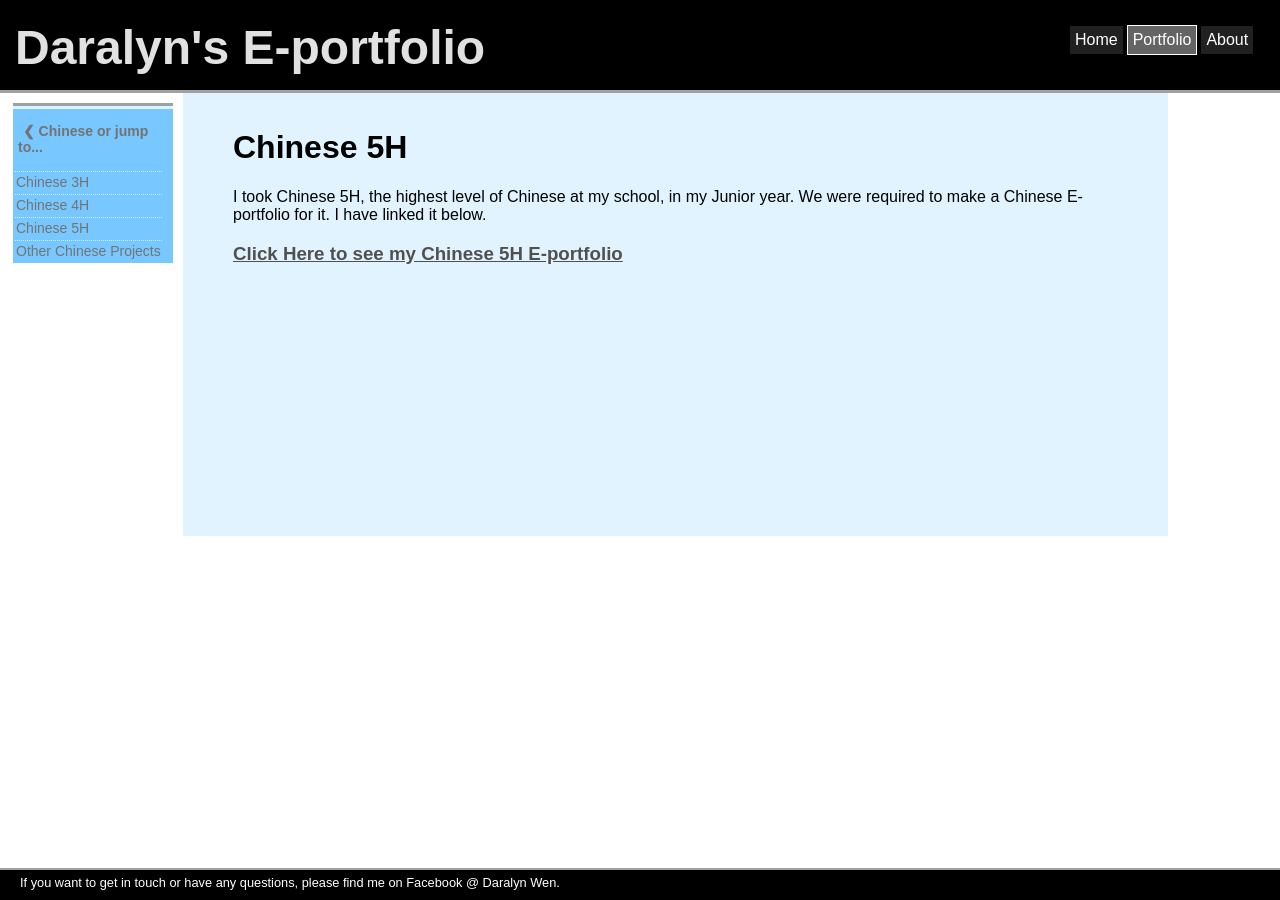
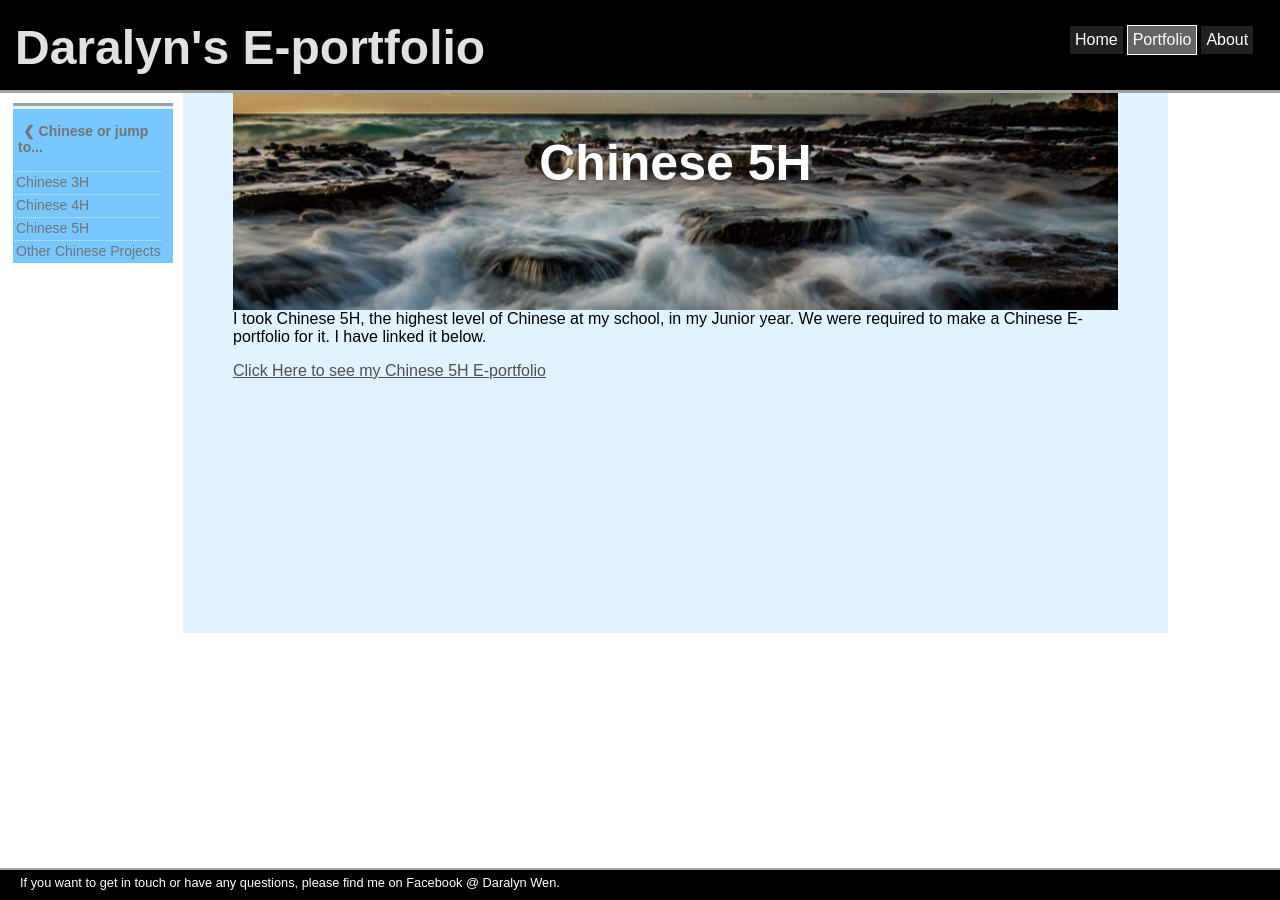
Before and after one commit to daralyn/daralyn.github.io, a Jekyll site: the page built from portfolio/chinese/chinese5h.html, in a window 1280 px wide. Built offline with Jekyll 4.4.1, drawn with Linux system fonts in a browser that asks for light colours.

Commit message:
Update chinese5h.html

```diff
--- a/portfolio/chinese/chinese5h.html
+++ b/portfolio/chinese/chinese5h.html
@@ -21,13 +21,14 @@ title: Daralyn's Chinese Portfolio - Chinese 5H
 			</tbody>
 		</table>
 </div> <!-- sidebar-->
-<br>
-<h1>
-  Chinese 5H
-</h1>
+<div class="projecthead" id="chinese5hhead">
+	<h1 class="projectheadtext">
+	  Chinese 5H
+	</h1>
+</div>
 <p> I took Chinese 5H, the highest level of Chinese at my school, in my Junior year. We were required to make a Chinese E-portfolio for it. I have linked it below. </p>
-<h3> <a class="5Hportfolio" href="http://daralynwen-chinese5h-eportfolio-17-18.weebly.com/" target="_blank"> Click Here to see my Chinese 5H E-portfolio</a>
-</h3>
+<div class="5Hportfolio" > <a href="http://daralynwen-chinese5h-eportfolio-17-18.weebly.com/" target="_blank"> Click Here to see my Chinese 5H E-portfolio</a>
+</div>
 
 <style>
 	.5Hportfolio{
@@ -41,4 +42,9 @@ title: Daralyn's Chinese Portfolio - Chinese 5H
 		background-color: rgb(0, 0, 0);
 		color: rgb(225, 243, 255);
 	}
+
+	#chinese5hhead{
+		background-image: url("https://daralyn.github.io/photos/chinese/chinese5h_head.png");
+	}
+
 </style>
```
